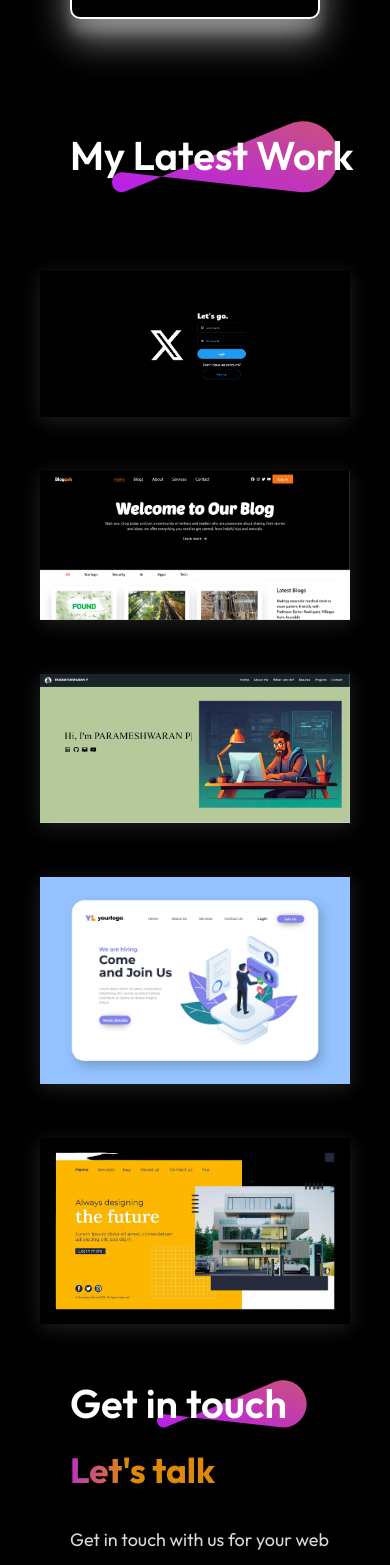
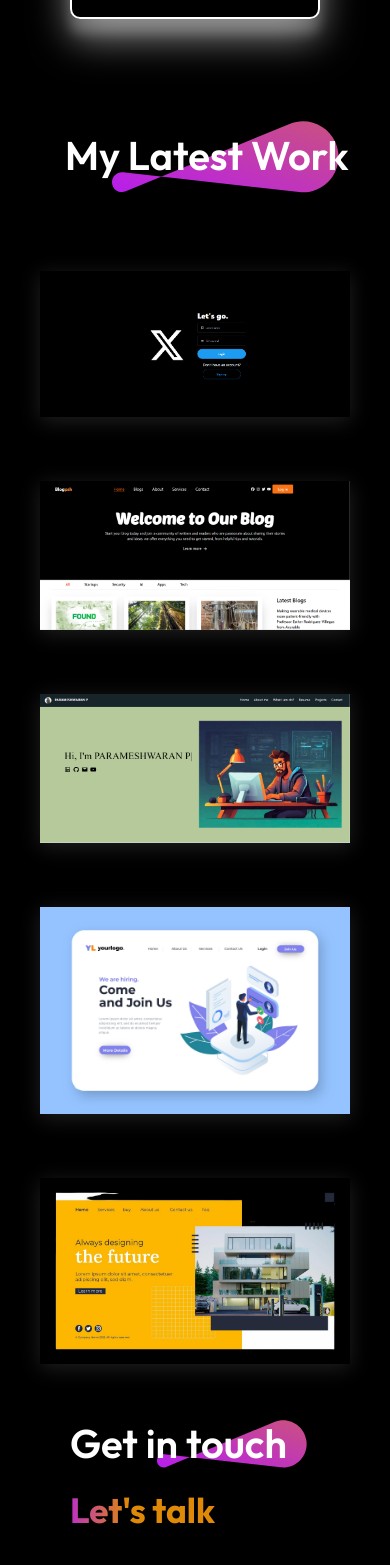
Before and after one commit to Parameshwaran-P/paramesh-portfolio, a React (Vite) app: page / in a window 390 px wide. Shown: the part 3924-5489 px from the top of the page. Built offline with nearby package versions, Linux system fonts and the light colour scheme; a web font is replaced by a local one.

Commit message:
my portfolio change gap in my services

```diff
--- a/src/components/Mywork/Mywork.css
+++ b/src/components/Mywork/Mywork.css
@@ -109,7 +109,7 @@
     .mywork-container {
       grid-template-columns: 1fr;
       margin: 80px 40px 0px;
-      gap: 50px;
+      gap: 60px;
     }
 
     .mywork-title{
@@ -120,7 +120,7 @@
     .mywork-title h1{
         font-size: 40px;
         position: absolute;
-        left: 10px;
+        left: 5px;
 
     }
 
@@ -141,7 +141,7 @@
       width: 100px;
       height: 24px;
       position: relative;
-      left: 120px;
+      left: 100px;
     }
 
   }
```
